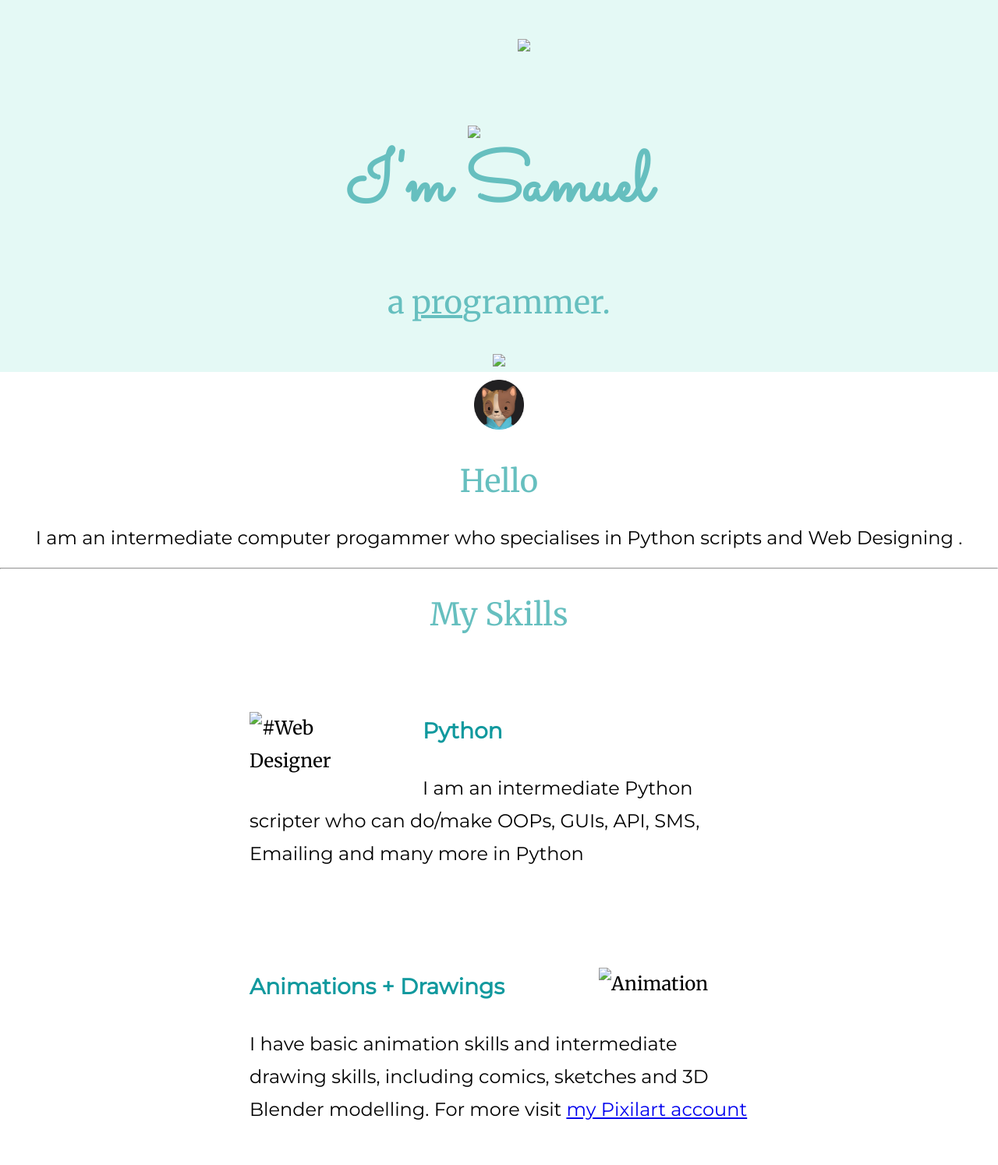
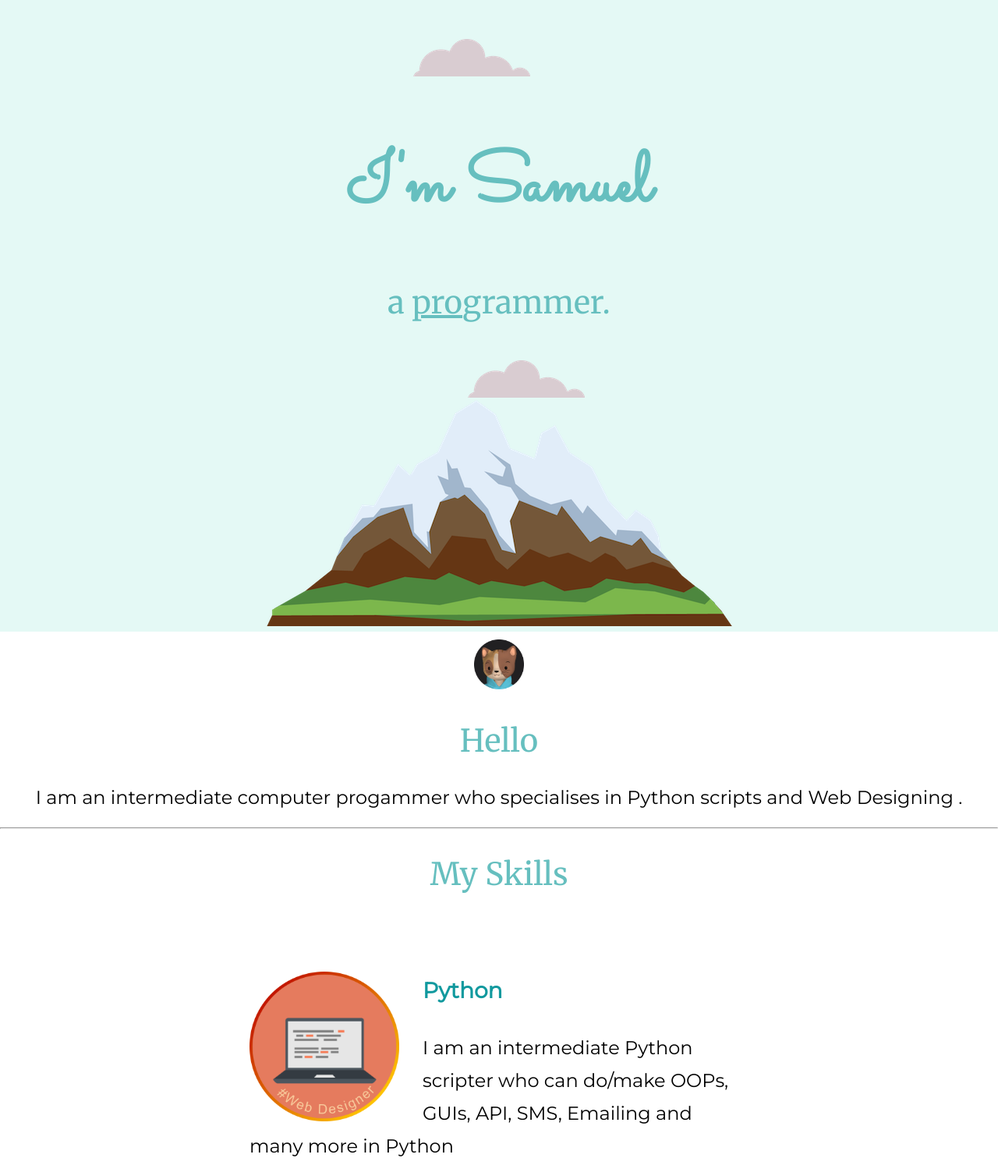
Before and after one commit to Stickaia/Professional-Site, a plain HTML site: page index.html in a window 1280 px wide. Shown: the top 1494 px of the page at 78% size. Drawn offline with Linux system fonts and the light colour scheme; files that its build step writes are made by us from their sources; files whose address does not match are found by name.

Commit message:
Update index.html

```diff
--- a/index.html
+++ b/index.html
@@ -13,11 +13,11 @@
 <body>
 
 <div class="top-container">
-    <img class="top-cloud" src="CSS/CSS - My Site Images/cloud.png">
+    <img class="top-cloud" src="cloud.png">
     <h1>I'm Samuel</h1>
     <h2>a <span class="pro">pro</span>grammer.</h2>
-    <img class="bottom-cloud" src="CSS/CSS - My Site Images/cloud.png">
-    <img src="CSS/CSS - My Site Images/mountain.png">
+    <img class="bottom-cloud" src="cloud.png">
+    <img src="mountain.png">
 </div>
 
 
@@ -32,7 +32,7 @@
     <h2>My Skills</h2>
     <div class="skill-row">
 
-      <img class="Computer" src="CSS/CSS - My Site Images/ProfilePictureMaker.png" alt="#Web Designer">
+      <img class="Computer" src="ProfilePictureMaker.png" alt="#Web Designer">
       <h3>Python</h3>
       <p>I am an intermediate Python scripter who can do/make OOPs, GUIs, API, SMS, Emailing and many more in Python</p>
     </div>
@@ -40,7 +40,7 @@
 
 
 
-        <img class="Animation" src="CSS/CSS - My Site Images/pixil-gif-drawing.gif" alt="Animation">
+        <img class="Animation" src="pixil-gif-drawing.gif" alt="Animation">
 
       <h3>Animations + Drawings</h3>
       <p>I have basic animation skills and intermediate drawing skills, including comics, sketches and 3D Blender modelling. For more visit <a href="https://www.pixilart.com/lekurg">my Pixilart account</a> </p>
```
